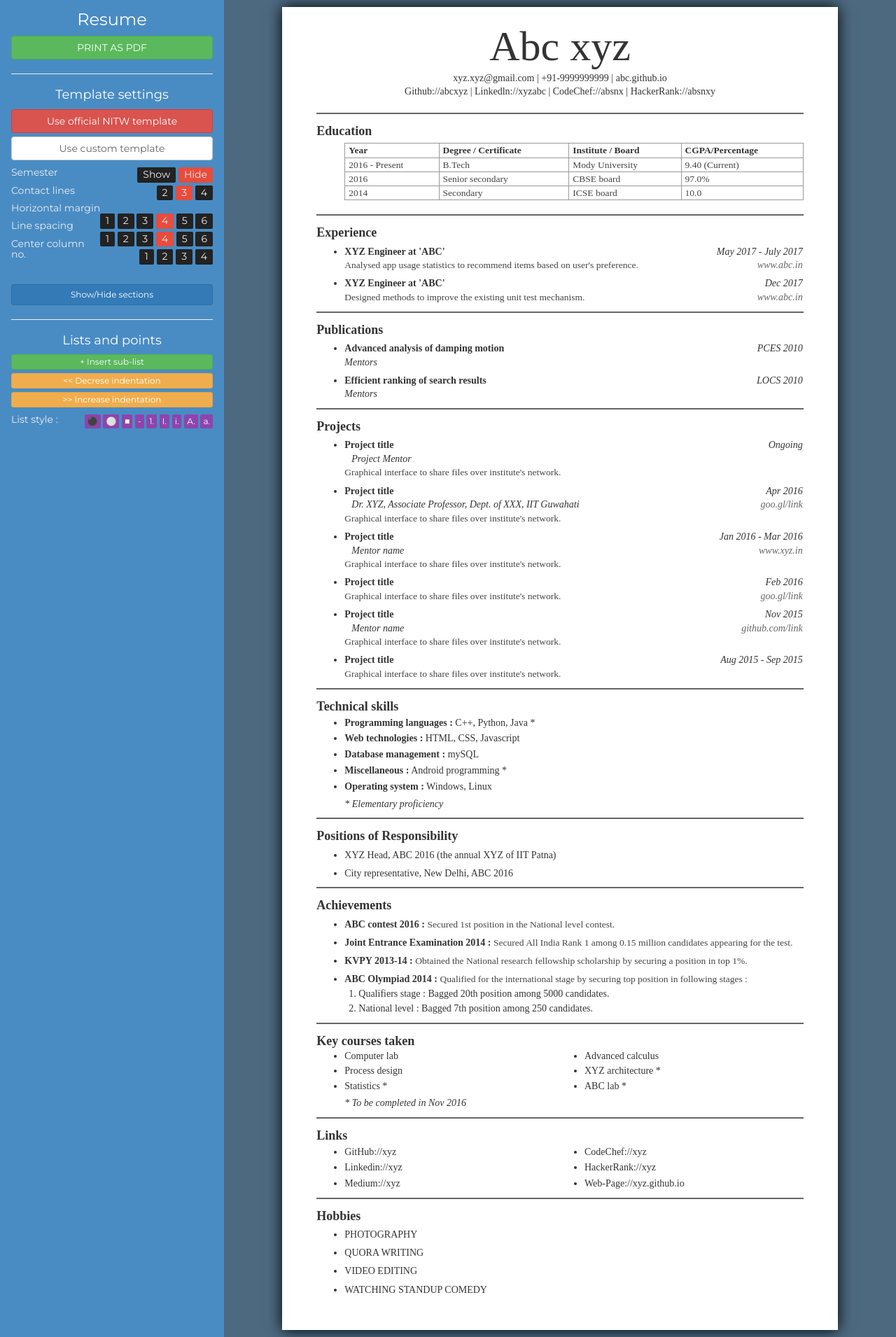
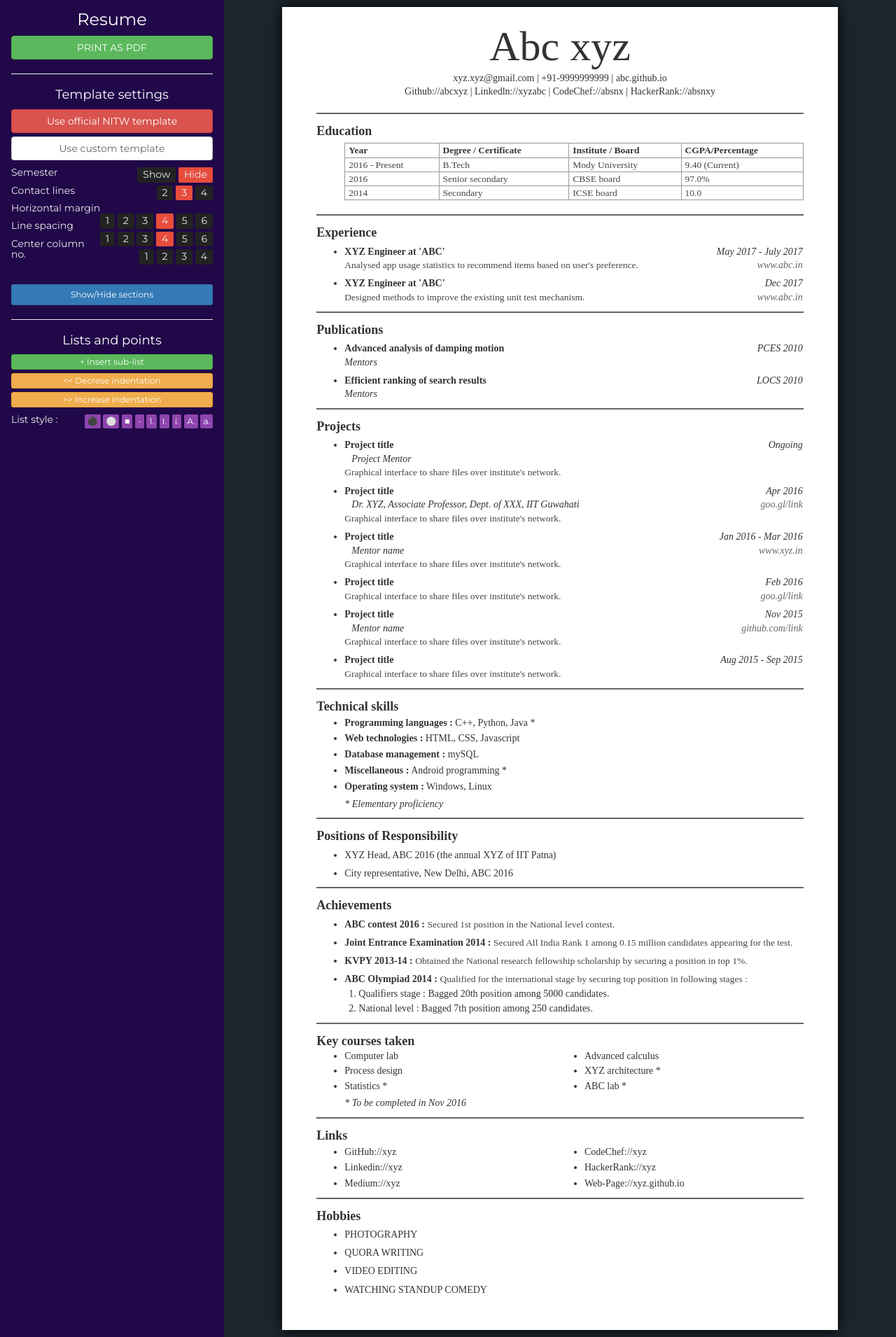
Before and after one commit to RanawatTech/ranawatwebsite, a PHP site: page /ResumeBuilder/1/index.html in a window 1280 px wide. Shown: the whole page at 70% size. Run offline with PHP 8.4, Linux system fonts and the light colour scheme; some web fonts are replaced.

Commit message:
color change

```diff
--- a/ResumeBuilder/1/css/main.css
+++ b/ResumeBuilder/1/css/main.css
@@ -1,13 +1,13 @@
 
 body {
-	background-color: #4d6980;
+	background-color: #1c262e;
 	line-height: 1.4em;
 	padding: 0;
 	margin: 0;
 }
 
 #left {
-	background-color: #498cc4;
+	background-color: #210849;
 	line-height: 1em;
 }
 #left * {
@@ -271,7 +271,7 @@ td.header {
 }
 
 #notice {
-	background-color: #FFC300;
+	background-color: #008cff;
 	border-radius: 10px;
 	padding: 10px;
 	margin-bottom: 10px;
```
